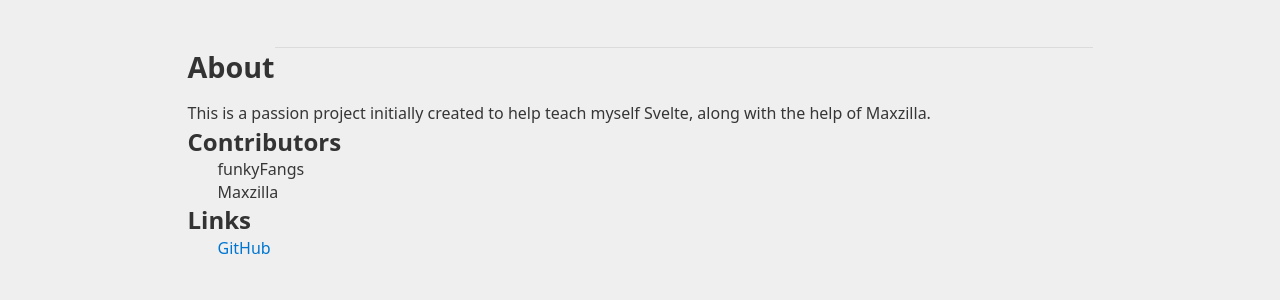
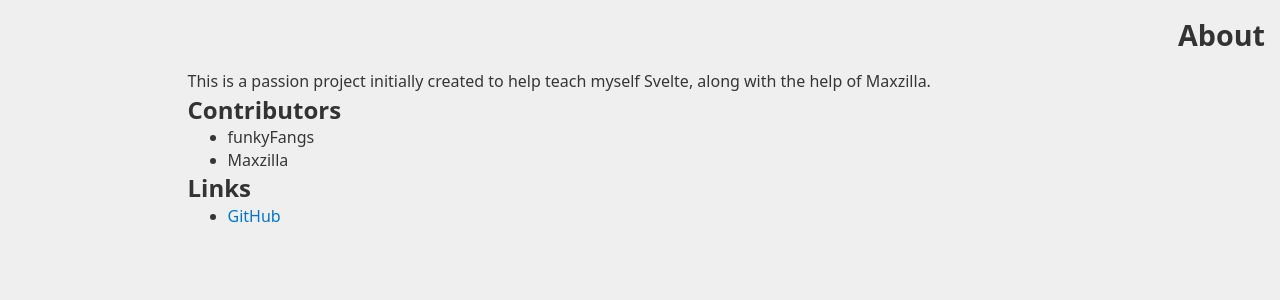
Before and after one commit to funkyFangs/shiny-hunter, a SvelteKit app: page /about in a window 1280 px wide. Shown: the top 300 px of the page. Built offline with nearby package versions, Linux system fonts and the light colour scheme.

Commit message:
💄 spacing improvement

```diff
--- a/src/routes/+page.svelte
+++ b/src/routes/+page.svelte
@@ -22,7 +22,7 @@
 <style>
   :root {
     padding: 15px;
-    padding-top: 75.1833px;
+    padding-top: 38.1833px;
   }
 
   .navigation {
--- a/src/routes/about/+page.svelte
+++ b/src/routes/about/+page.svelte
@@ -12,7 +12,6 @@
     <li><a class='navigation' href='{base}/credits'>Credits</a></li>
   </HeaderMenu>
   <h1>About</h1>
-  <hr/>
 </header>
 
 <p>
@@ -35,6 +34,7 @@
 <style>
   :root {
     padding: 15px;
+    padding-top: 38.1833px;
   }
 
   .navigation {
@@ -48,19 +48,17 @@
     color: var(--background-bright);
   }
 
+  header {
+    display: flex;
+    justify-content: space-between;
+    position: absolute;
+    left: 0;
+    top: 0;
+    padding: 15px;
+    width: 100%;
+  }
+
   header h1 {
     font-size: 28.7px;
   }
-
-  header {
-    padding-bottom: 15px;
-    display: flex;
-    justify-content: space-between;
-  }
-
-  ul {
-    list-style: none;
-    margin-left: 30px;
-    padding: 0px;
-  }
 </style>
--- a/src/routes/credits/+page.svelte
+++ b/src/routes/credits/+page.svelte
@@ -34,6 +34,7 @@
 <style>
   :root {
     padding: 15px;
+    padding-top: 38.1833px;
   }
 
   .navigation {
@@ -43,22 +44,21 @@
     height: 60px;
   }
 
-  .navigation:hover, .navigation.selected {
+  .navigation.selected {
     color: var(--background-bright);
   }
 
   header {
-    padding-bottom: 15px;
     display: flex;
     justify-content: space-between;
+    position: absolute;
+    left: 0;
+    top: 0;
+    padding: 15px;
+    width: 100%;
   }
 
   header h1 {
     font-size: 28.7px;
   }
-
-  ul {
-    list-style: none;
-    padding: 0px;
-  }
 </style>
```
